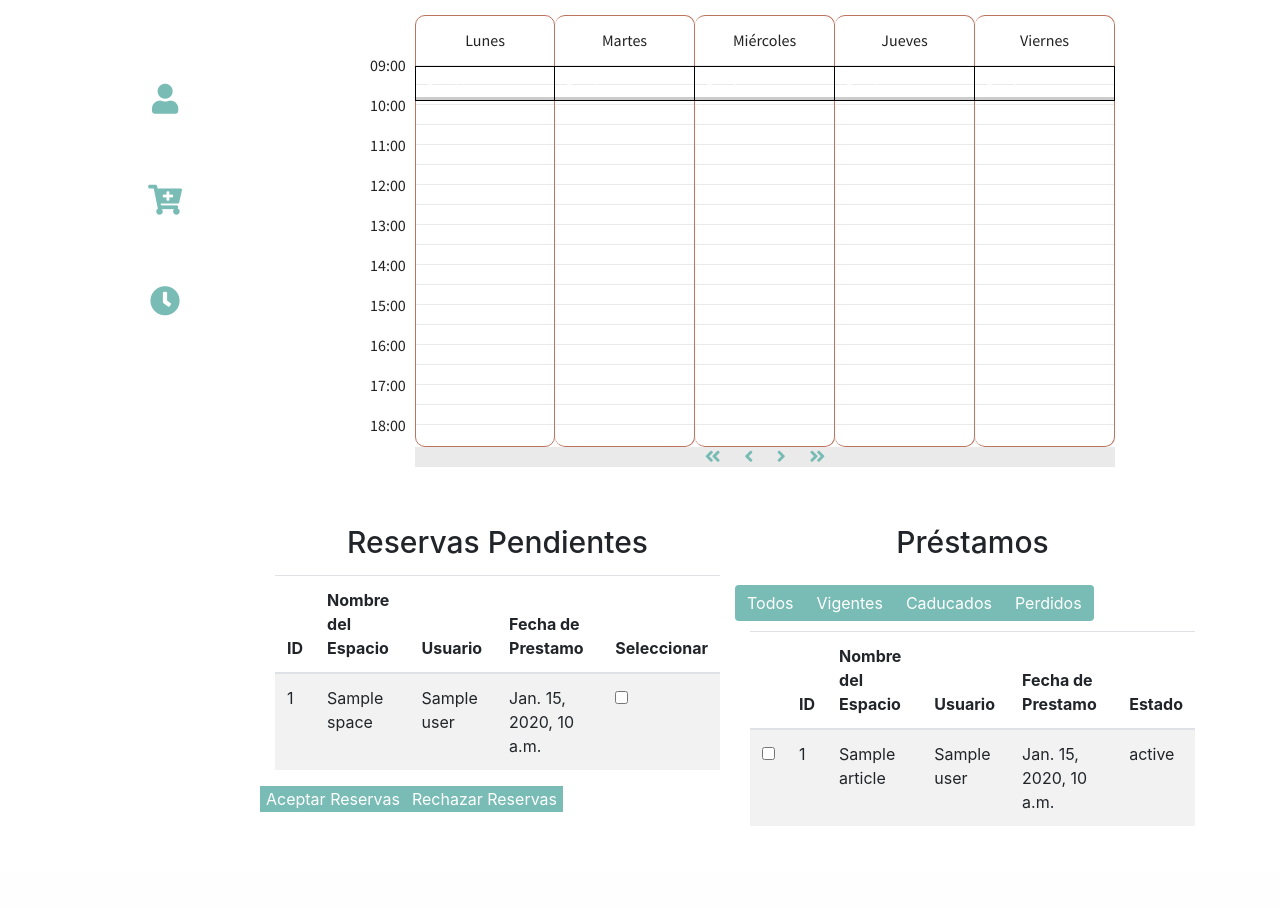
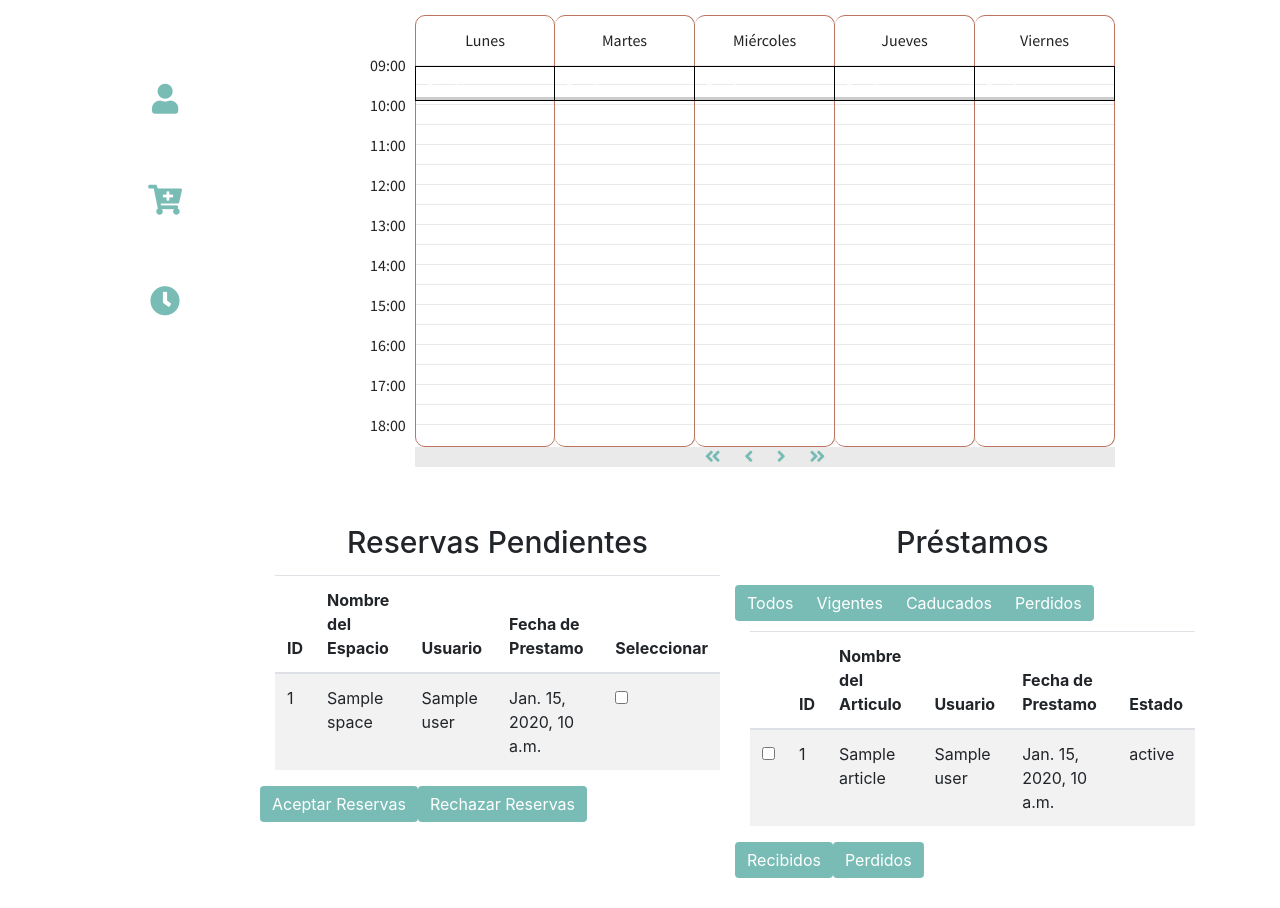
Before and after one commit to DCC-CC4401/2018-1-Core-Dumped-T4, a Django app: template cc4401Inventory/adminApp/templates/actions_panel.html in a window 1280 px wide. Shown: the part 109-1017 px from the top of the page. Before the commit the page ends 921 px from the top, so only its background shows below. Run offline with Django 3.2, Linux system fonts and the light colour scheme; the template is opened without the code that fills it: most values are stand-ins (such as "Sample title", 1, 10 or a date in 2020); some libraries are stand-ins or nearby versions.

Commit message:
Agregado botones para procesar prestamos.

```diff
--- a/cc4401Inventory/adminApp/templates/actions_panel.html
+++ b/cc4401Inventory/adminApp/templates/actions_panel.html
@@ -45,7 +45,8 @@
           </tbody>
         </table>
         <div class="row">
-            <button name="accept" value="1" type="submit"> Aceptar Reservas</button><button name="accept" value="0" type="submit"> Rechazar Reservas</button>
+            <button class="btn btn-success" name="accept" value="1" type="submit"> Aceptar Reservas</button>
+            <button class="btn btn-danger" name="accept" value="0" type="submit"> Rechazar Reservas</button>
         </div>
         </form>
       </div>
@@ -57,21 +58,21 @@
           <form action="" method="get">
               <input type="hidden" name="date" value="{{ current_date }}">
           <div class="btn-group" role="group" aria-label="Basic example" style="margin: 10px auto;">
-            <button name = "filter" value="todos" type="submit" class="btn btn-secondary">Todos</button>
-              <button name = "filter" value="vigentes" type="submit" class="btn btn-secondary">Vigentes</button>
-            <button name = "filter" value="caducados" type="submit" class="btn btn-secondary">Caducados</button>
-            <button name = "filter" value ="perdidos" type="submit" class="btn btn-secondary">Perdidos</button>
+            <button type="submit" class="btn btn-link" name = "filter" value="todos">Todos</button>
+            <button type="submit" class="btn btn-link" name = "filter" value="vigentes">Vigentes</button>
+            <button type="submit" class="btn btn-link" name = "filter" value="caducados">Caducados</button>
+            <button type="submit" class="btn btn-link" name = "filter" value ="perdidos">Perdidos</button>
             </div>
           </form>
       </div>
-      <form action="{% url 'modify_reservations' %}" method="post">
+      <form method="post">
         {% csrf_token %}
         <table id="loans-table" class="table table-striped">
           <thead>
           <tr>
             <th scope="col"></th>
             <th scope="col">ID</th>
-            <th scope="col">Nombre del Espacio</th>
+            <th scope="col">Nombre del Articulo</th>
             <th scope="col">Usuario</th>
             <th scope="col">Fecha de Prestamo</th>
             <th scope="col">Estado</th>
@@ -80,7 +81,7 @@
           <tbody>
           {% for loan in loans %}
           <tr>
-            <td><input type="checkbox" name="selected" value="{{ loan.id }}"></td>
+            <td><input type="checkbox" title="loans_checkbox" name="loans" value="{{ loan.id }}"></td>
             <td>{{ loan.id }}</td>
             <td>{{ loan.article.name }}</td>
             <td>{{ loan.user.get_full_name }}</td>
@@ -90,6 +91,10 @@
           {% endfor %}
           </tbody>
         </table>
+        <div class="row">
+            <button class="btn btn-success" type="submit" formaction="{% url 'received_loans' %}">Recibidos</button>
+            <button class="btn btn-danger" type="submit" formaction="{% url 'lost_loans' %}">Perdidos</button>
+        </div>
       </form>
       </div>
     </div>
```
